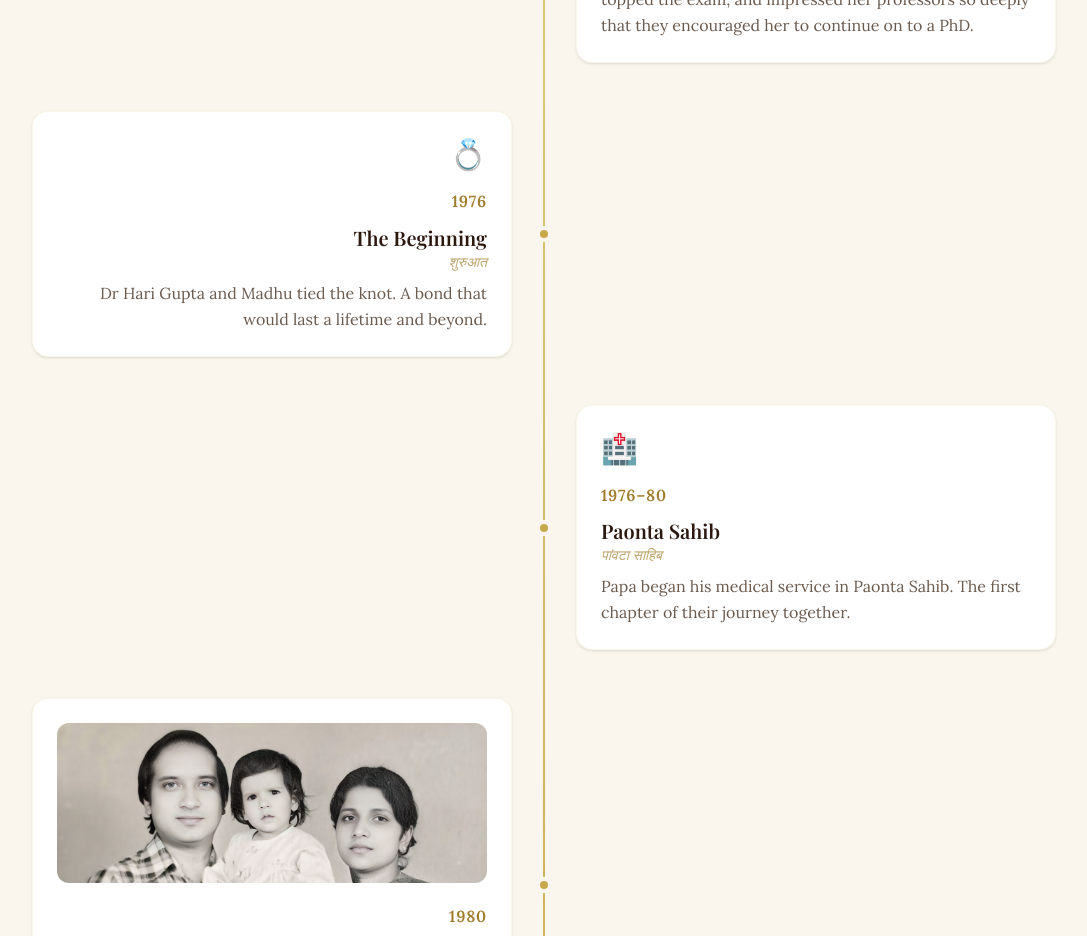
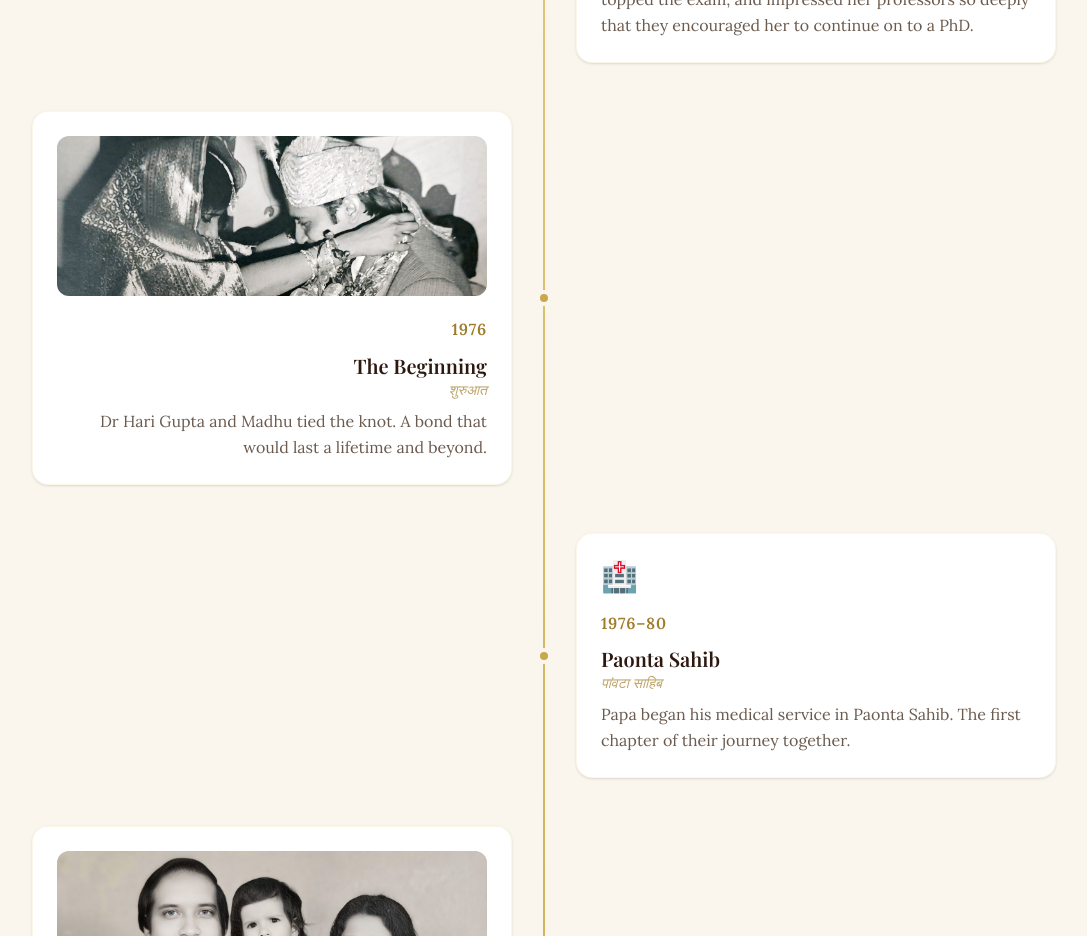
Before and after one commit to gptgrv/madhu-hari-50, a Next.js app: page / in a window 1280 px wide. Shown: the part 1880-2816 px from the top of the page, without its empty margins (96-1183 px from the left). Built offline with nearby package versions, Linux system fonts and the light colour scheme; no server answers; a web font is replaced by a local one.

Commit message:
feat: add beginning photo to timeline

```diff
--- a/src/data/timeline.ts
+++ b/src/data/timeline.ts
@@ -30,6 +30,7 @@ export const timelineEvents: TimelineEvent[] = [
     titleHi: "शुरुआत",
     description: "Dr Hari Gupta and Madhu tied the knot. A bond that would last a lifetime and beyond.",
     icon: "💍",
+    photo: "/photos/beginning.jpeg",
   },
   {
     year: "1976–80",
```
Also changed, not shown: public/photos/beginning.jpeg (added).
